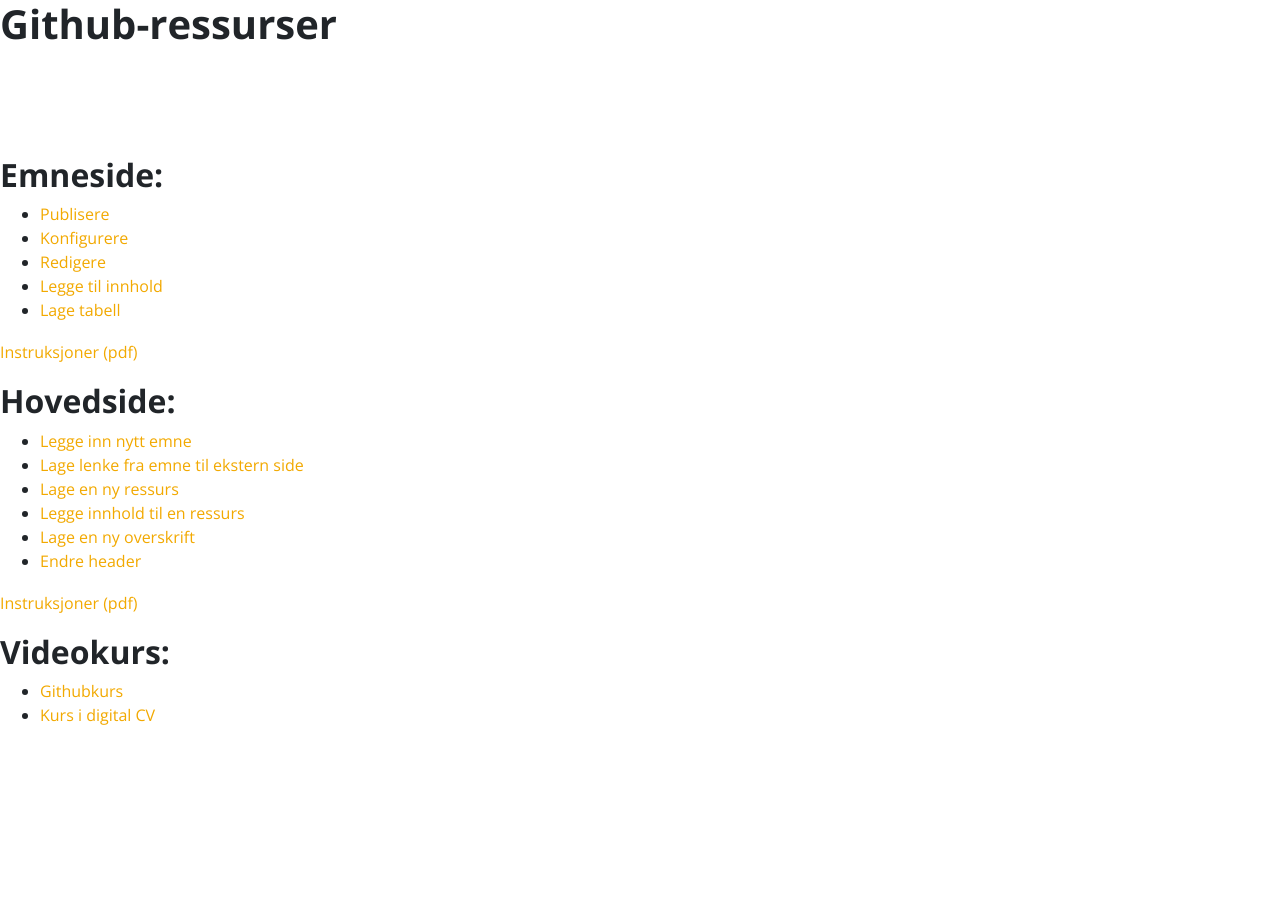
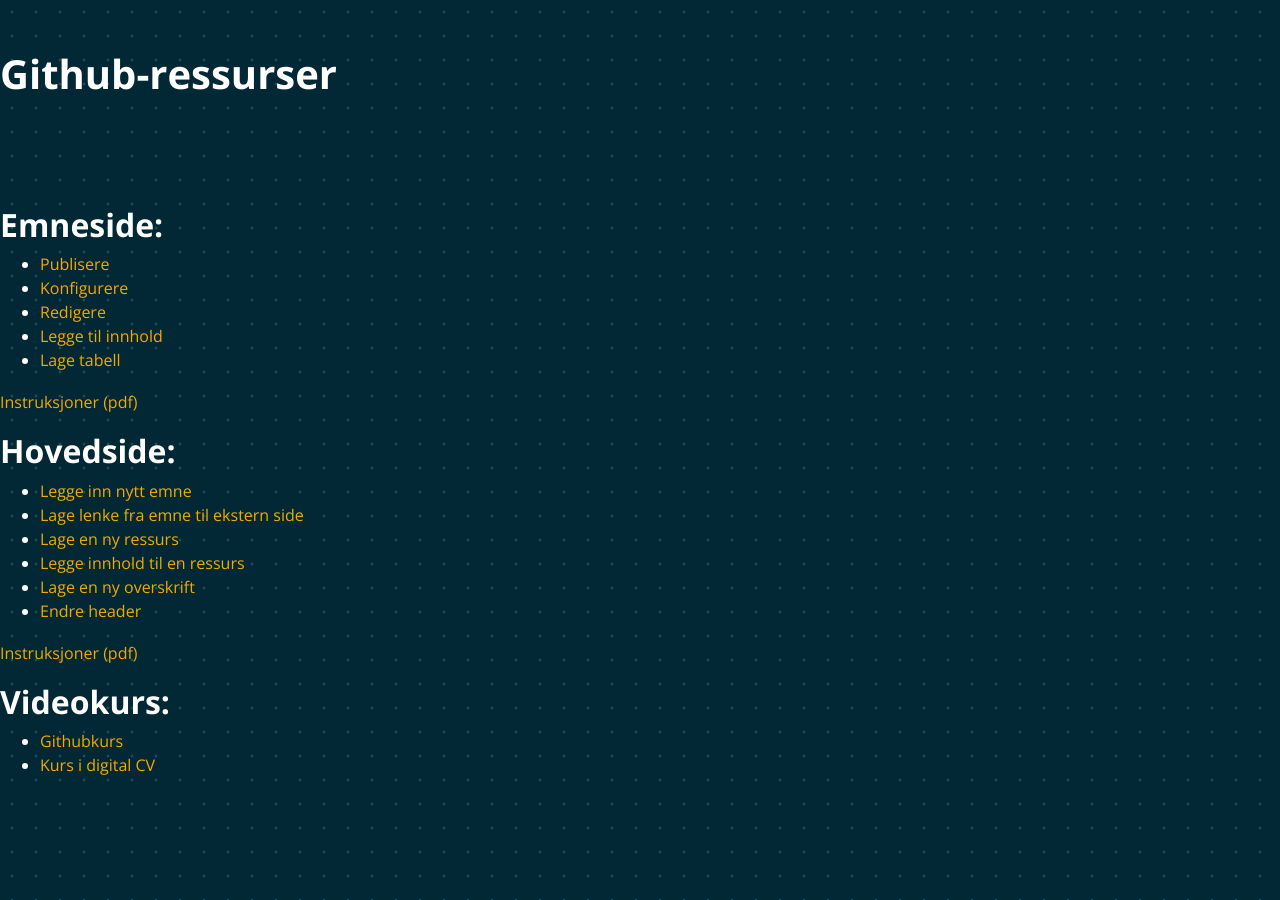
Before and after one commit to uit-econ/uit-econ.github.io, a Jekyll site: the page built from github-ressurser.md, in a window 1280 px wide. Built offline with Jekyll 4.4.1, drawn with Linux system fonts in a browser that asks for light colours; our own code applies the rules of GitHub Pages for plain Markdown files.

Commit message:
Update github-ressurser.md

```diff
--- a/github-ressurser.md
+++ b/github-ressurser.md
@@ -1,3 +1,5 @@
+
+{% include ressurser-css2.html %}
 
 # Github-ressurser
 <br><br><br>
```
